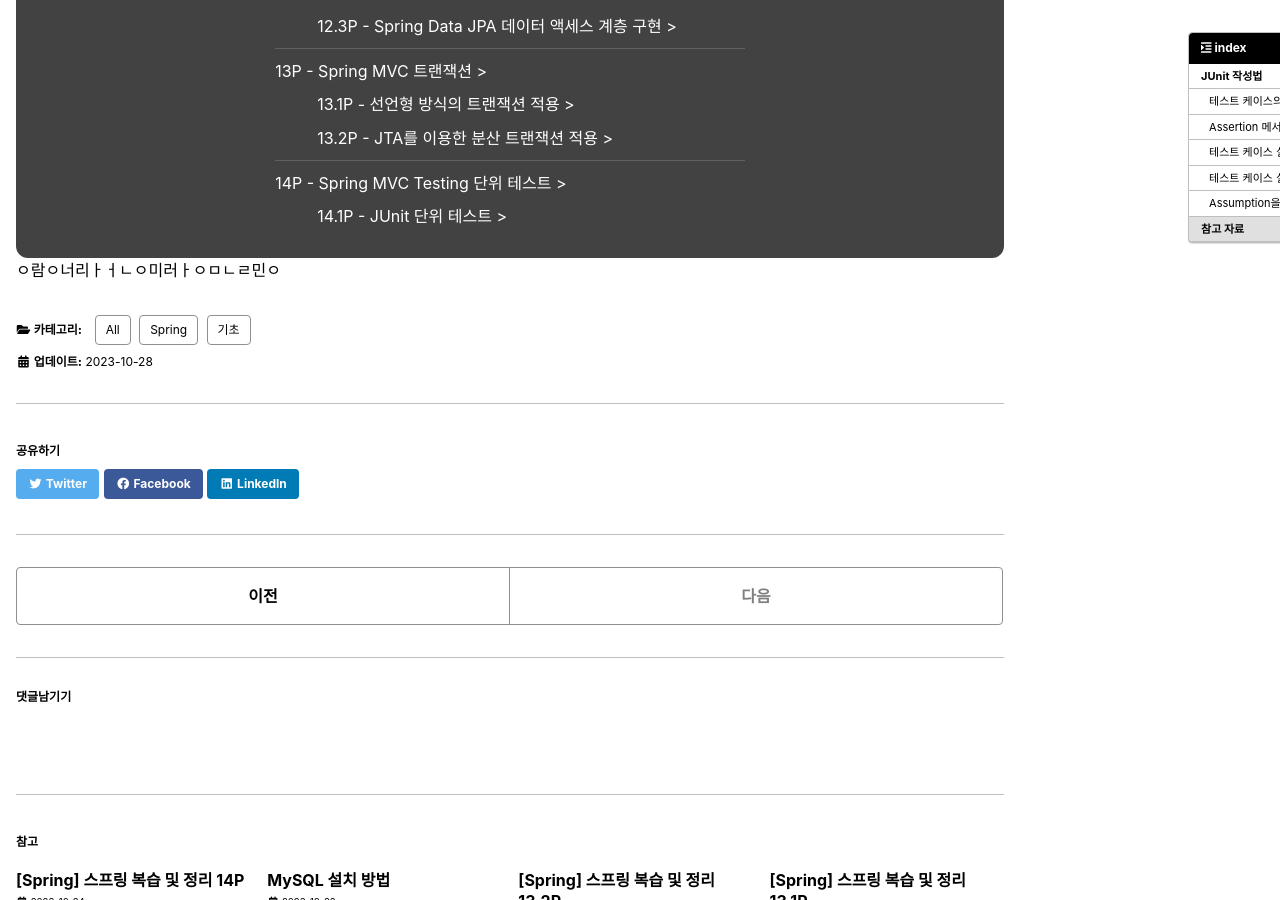
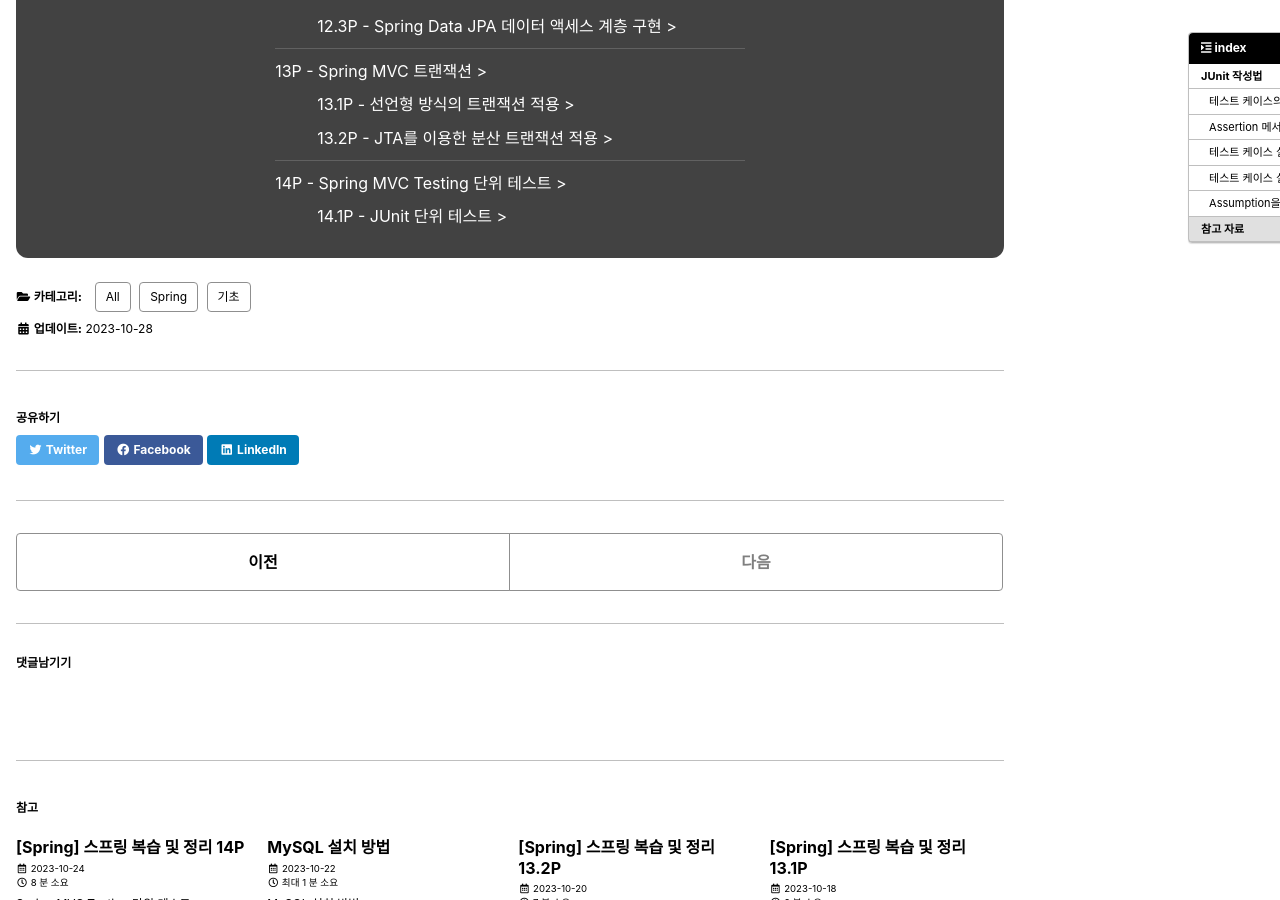
Before and after one commit to Preasim/Preasim.github.io, a Jekyll site: the page built from _posts/2023-10-28-90.md, in a window 1280 px wide and 900 px high, scrolled down 12801 px. Built offline with Jekyll 4.4.1, drawn with Linux system fonts in a browser that asks for light colours; cached includes are drawn as plain includes; some web fonts are replaced; comment, search, counter and statistics services are not loaded.

Commit message:
Update 2023-10-28-90.md

```diff
--- a/_posts/2023-10-28-90.md
+++ b/_posts/2023-10-28-90.md
@@ -547,4 +547,4 @@ JUnit 5 Assertion [[더보기]](https://junit.org/junit5/docs/current/user-guide
 
 JUnit 5 Assumption [[더보기]](https://junit.org/junit5/docs/current/user-guide/#writing-tests-assumptions)
 
-{% include banner-spring.html %} ㅇ람ㅇ너리ㅏㅓㄴㅇ미러ㅏㅇㅁㄴㄹ민ㅇ
+{% include banner-spring.html %}
```
